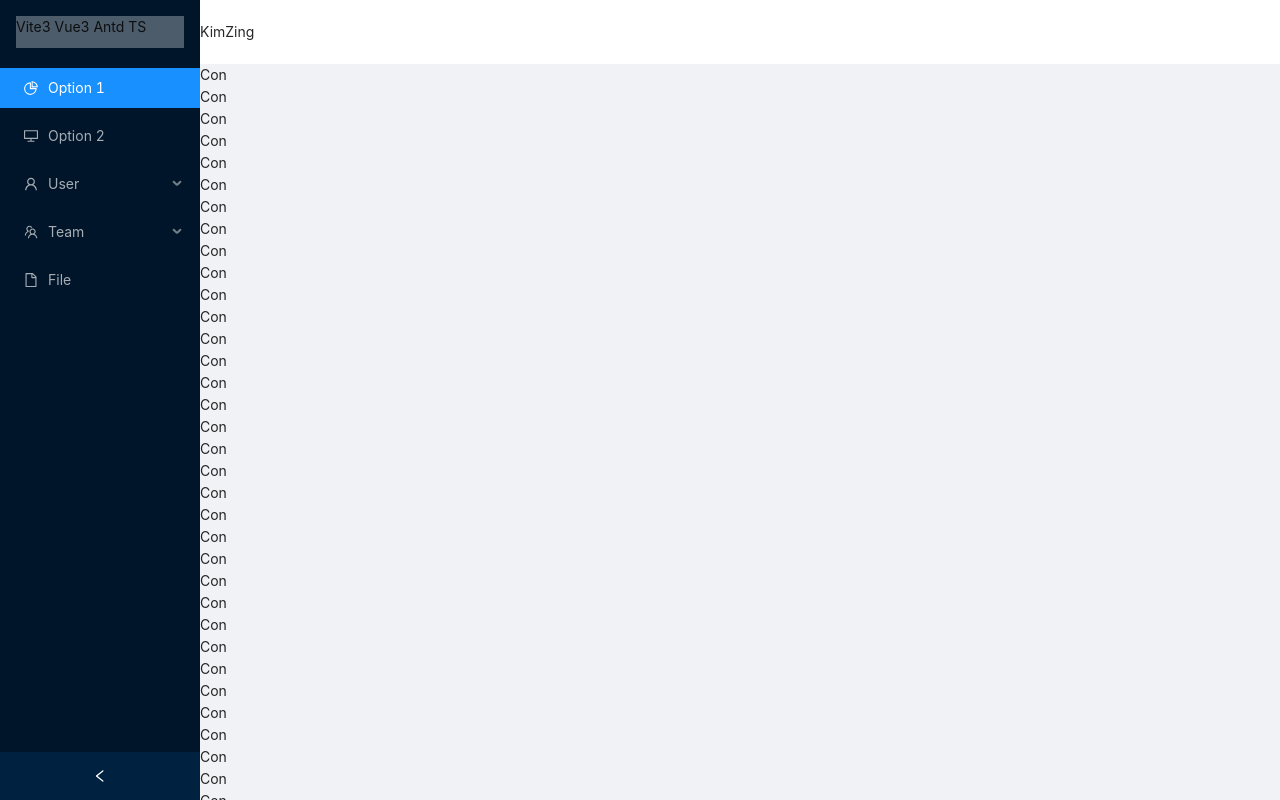
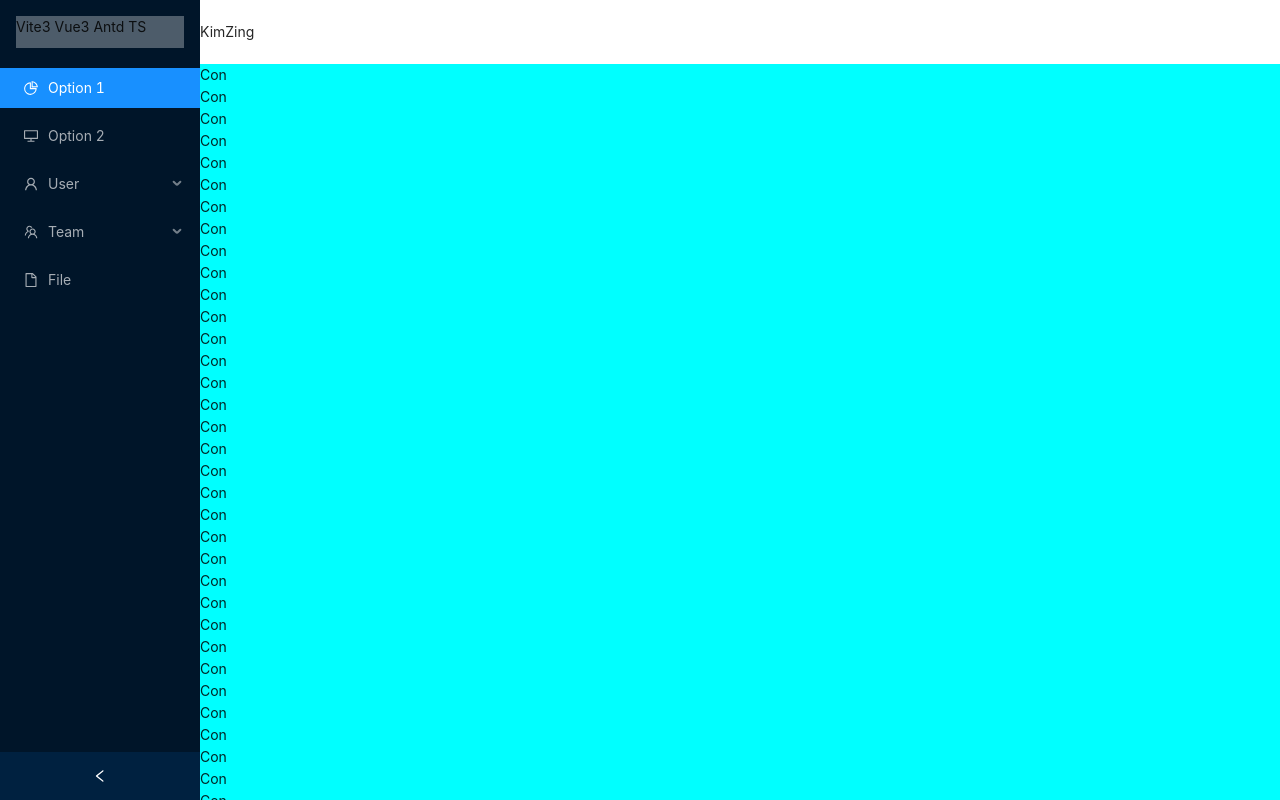
Before and after one commit to KimZing/kimzing-web, a Vue app in the folder vite3-vue3-antd-ts/: page / in a window 1280 px wide. Built offline with nearby package versions, Linux system fonts and the light colour scheme; no server answers.

Commit message:
添加less

```diff
--- a/vite3-vue3-antd-ts/package.json
+++ b/vite3-vue3-antd-ts/package.json
@@ -31,6 +31,7 @@
     "@vitejs/plugin-vue": "^3.2.0",
     "eslint": "^8.28.0",
     "eslint-plugin-vue": "^9.8.0",
+    "less": "^4.1.3",
     "prettier": "2.8.0",
     "typescript": "^4.9.3",
     "vite": "^3.2.3",
--- a/vite3-vue3-antd-ts/src/layout/content/content.vue
+++ b/vite3-vue3-antd-ts/src/layout/content/content.vue
@@ -1,7 +1,7 @@
 <template>
   <div id="content-container">
     <BackTop id="content-container" />
-    <div v-for="i in 100" :key="i"> Con </div>
+    <div v-for="i in 100" :key="i" class="testDiv"> Con </div>
   </div>
 </template>
 
@@ -9,11 +9,15 @@
 import BackTop from '@/components/backtop/BackTop.vue'
 </script>
 
-<style scoped>
+<style scoped lang="less">
+@height: 100%;
 /*需要将所有父级 html body app layout的高度设置为100%，此处才会做到填充效果*/
 #content-container {
-  height: 100%;
-  max-height: 100%;
+  height: @height;
+  max-height: @height;
   overflow: auto;
+  .testDiv {
+    background-color: aqua;
+  }
 }
 </style>
```
Also changed, not shown: 1 other file (tests, documents, lock files or other folders).
